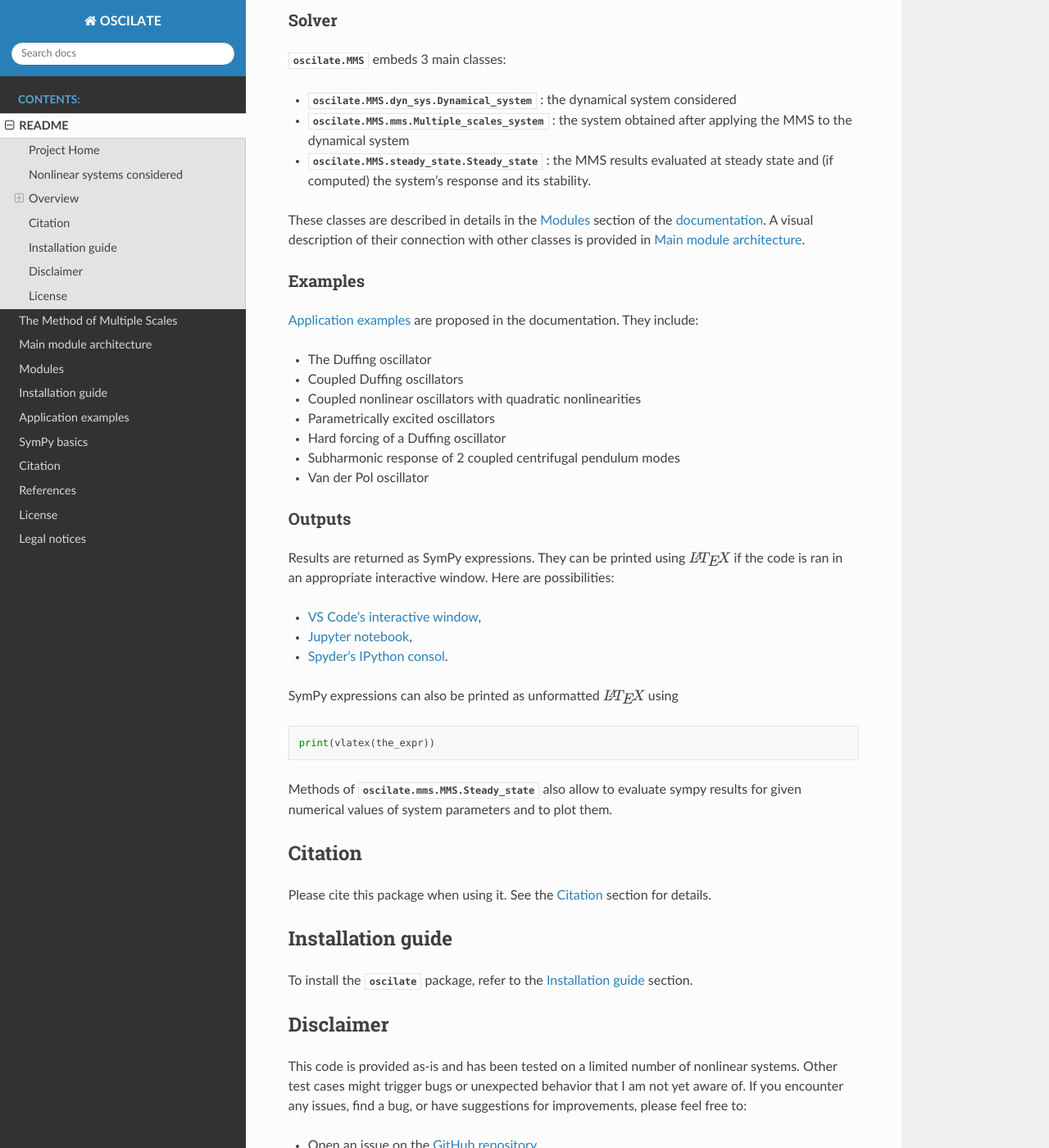
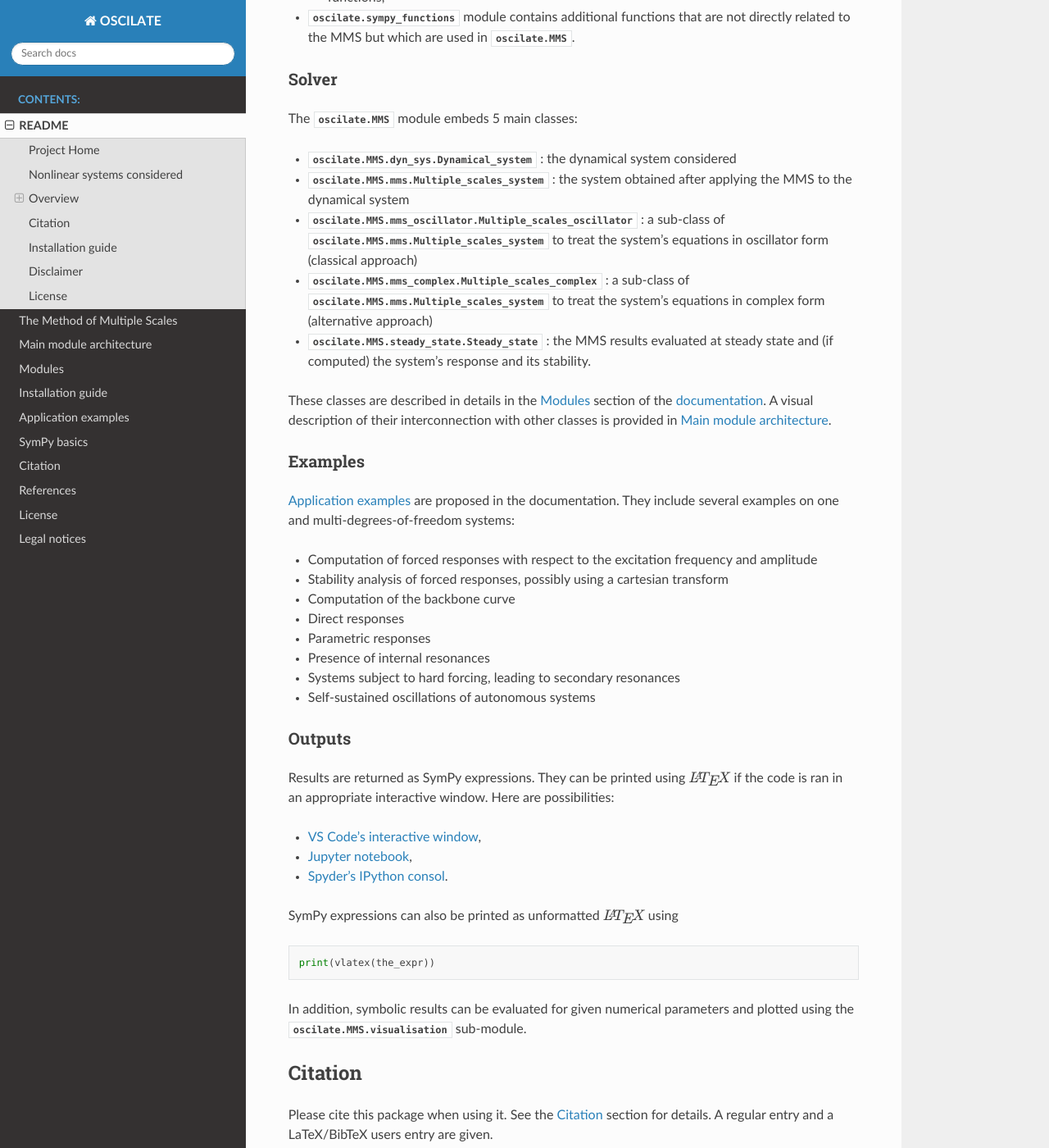
Before and after one commit to VinceECN/OSCILATE, a Sphinx documentation site: the page built from docs/source/readme.rst, in a window 1280 px wide and 1400 px high, scrolled down 1633 px. Shown: the whole window at 82% size. Built offline with Sphinx 7.4.7 and the Read the Docs theme 3.1.0, drawn with Linux system fonts in a browser that asks for light colours; some of the changed text lies outside the part shown.

Commit message:
Update the readme. Remove the upcoming reference to a peper for citation.

```diff
--- a/docs/source/citation.rst
+++ b/docs/source/citation.rst
@@ -9,8 +9,3 @@
 
 .. literalinclude:: ../../CITATION.bib
     :language: text
-
-.. note::
-
-    A paper describing this work is currently in publication and will become the preferred citation once published.
-    For now, please cite this repository as described above.
--- a/docs/source/readme.rst
+++ b/docs/source/readme.rst
@@ -63,15 +63,17 @@
            visualisation.py
            __init__.py
 
-- :py:mod:`oscilate.MMS` module is the MMS solver. It is divided into four sub-modules:
+It contains two modules:
 
-  - :py:mod:`oscilate.MMS.dyn_sys` sub-module defines the dynamical system of interest,
+- The :py:mod:`oscilate.MMS` module is the MMS solver. It is divided into six sub-modules:
 
-  - :py:mod:`oscilate.MMS.mms` sub-module applies the MMS to the dynamical system,
+  - The :py:mod:`oscilate.MMS.dyn_sys` sub-module defines the dynamical system of interest,
 
-  - :py:mod:`oscilate.MMS.steady_state` sub-module allows for a steady state analysis,
+  - The :py:mod:`oscilate.MMS.mms`, :py:mod:`oscilate.MMS.mms_oscillator` and :py:mod:`oscilate.MMS.mms_complex` sub-modules apply the MMS to the dynamical system,
 
-  - :py:mod:`oscilate.MMS.visualisation` sub-module contains numerical evaluation and plotting functions,
+  - The :py:mod:`oscilate.MMS.steady_state` sub-module allows for a steady state analysis,
+
+  - The :py:mod:`oscilate.MMS.visualisation` sub-module contains numerical evaluation and plotting functions,
 
 - :py:mod:`oscilate.sympy_functions` module contains additional functions that are not directly related to the MMS but which are used in :py:mod:`oscilate.MMS`.
 
@@ -81,34 +83,40 @@
 
 Solver
 ~~~~~~
-:py:mod:`oscilate.MMS` embeds 3 main classes:
+The :py:mod:`oscilate.MMS` module embeds 5 main classes:
 
 - :py:class:`oscilate.MMS.dyn_sys.Dynamical_system` : the dynamical system considered
 
 - :py:class:`oscilate.MMS.mms.Multiple_scales_system` : the system obtained after applying the MMS to the dynamical system
 
+- :py:class:`oscilate.MMS.mms_oscillator.Multiple_scales_oscillator` : a sub-class of :py:class:`oscilate.MMS.mms.Multiple_scales_system` to treat the system's equations in oscillator form (classical approach)
+
+- :py:class:`oscilate.MMS.mms_complex.Multiple_scales_complex` : a sub-class of :py:class:`oscilate.MMS.mms.Multiple_scales_system` to treat the system's equations in complex form (alternative approach)
+
 - :py:class:`oscilate.MMS.steady_state.Steady_state` : the MMS results evaluated at steady state and (if computed) the system's response and its stability.
 
 These classes are described in details in the :doc:`Modules <modules>` section of the `documentation <https://vinceECN.github.io/OSCILATE/>`_.
-A visual description of their connection with other classes is provided in :doc:`architecture`.
+A visual description of their interconnection with other classes is provided in :doc:`architecture`.
 
 Examples
 ~~~~~~~~
-:doc:`Application examples <examples>` are proposed in the documentation. They include:
+:doc:`Application examples <examples>` are proposed in the documentation. They include several examples on one and multi-degrees-of-freedom systems:
 
-- The Duffing oscillator
+- Computation of forced responses with respect to the excitation frequency and amplitude
 
-- Coupled Duffing oscillators
+- Stability analysis of forced responses, possibly using a cartesian transform
 
-- Coupled nonlinear oscillators with quadratic nonlinearities
+- Computation of the backbone curve
 
-- Parametrically excited oscillators
+- Direct responses
 
-- Hard forcing of a Duffing oscillator
+- Parametric responses
 
-- Subharmonic response of 2 coupled centrifugal pendulum modes
+- Presence of internal resonances
 
-- Van der Pol oscillator
+- Systems subject to hard forcing, leading to secondary resonances
+
+- Self-sustained oscillations of autonomous systems
 
 .. _outputs_section:
 
@@ -128,13 +136,12 @@
 
    print(vlatex(the_expr))
 
-
-Methods of :py:class:`oscilate.mms.MMS.Steady_state` also allow to evaluate sympy results for given numerical values of system parameters and to plot them.
+In addition, symbolic results can be evaluated for given numerical parameters and plotted using the :py:mod:`oscilate.MMS.visualisation` sub-module.
 
 
 Citation
 --------
-Please cite this package when using it. See the :doc:`Citation <citation>` section for details.
+Please cite this package when using it. See the :doc:`Citation <citation>` section for details. A regular entry and a LaTeX/BibTeX users entry are given.
 
 Installation guide
 ------------------
```
Also changed, not shown: other parts of docs/source/readme.rst (+4 -4 lines), README.md (+39 -22 lines), README.rst (+46 -20 lines).
